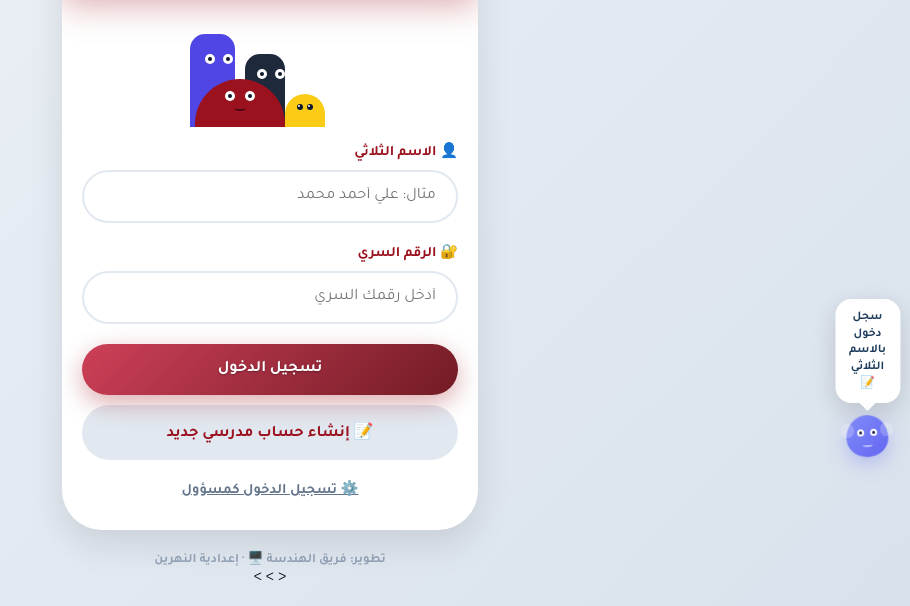
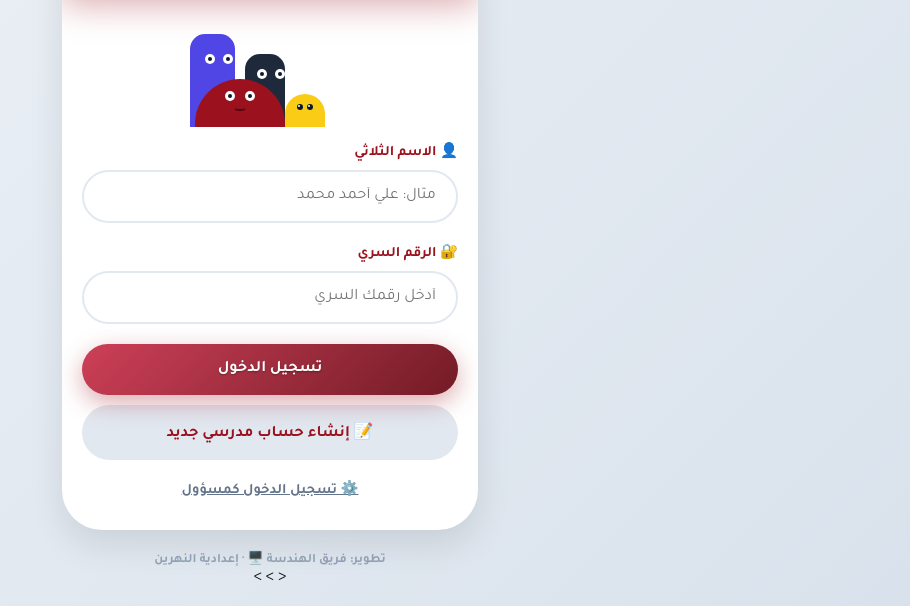
Before and after one commit to alive555551/school-platform, a plain HTML site: page index.html in a window 1280 px wide. Shown: the part 194-800 px from the top of the page, without its empty margins (370-1280 px from the left). Drawn offline with nearby package versions, Linux system fonts and the light colour scheme.

Commit message:
Remove fly helper and associated styles
Removed fly helper and related animations from index.html.

```diff
--- a/index.html
+++ b/index.html
@@ -1399,19 +1399,7 @@ document.addEventListener('dblclick',function(e){
 .toggle-label.active-elec{color:#fff!important;background:linear-gradient(135deg,#f59e0b,#d97706)!important;box-shadow:0 4px 12px rgba(245,158,11,.3)!important}
 .switch{display:none!important}
 .fly-helper{position:fixed;z-index:99998;bottom:140px;right:15px;pointer-events:none;transition:all 1s cubic-bezier(.34,1.56,.64,1)}
-.fly-helper.fly-hide{opacity:0;transform:scale(.2) translateY(50px);pointer-events:none}
-.fly-bubble{position:absolute;bottom:115%;left:50%;transform:translateX(-50%);background:#fff;color:#1e3c5c;padding:10px 14px;border-radius:16px;font-size:.75rem;font-weight:700;box-shadow:0 8px 25px rgba(0,0,0,.15);pointer-events:auto;max-width:240px;text-align:center;white-space:normal;line-height:1.4}
-.fly-bubble::after{content:'';position:absolute;top:100%;left:50%;transform:translateX(-50%);border:8px solid transparent;border-top-color:#fff}
-.fly-creature{width:55px;height:55px;position:relative;animation:flyFloat 2.5s ease-in-out infinite;pointer-events:auto;cursor:pointer}
-@keyframes flyFloat{0%,100%{transform:translateY(0) rotate(0)}25%{transform:translateY(-10px) rotate(-3deg)}50%{transform:translateY(-5px) rotate(0)}75%{transform:translateY(-12px) rotate(3deg)}}
-.fly-body-main{width:42px;height:42px;background:linear-gradient(135deg,#818cf8,#6366f1);border-radius:50% 50% 50% 50%/55% 55% 45% 45%;position:absolute;bottom:0;left:6px;box-shadow:0 6px 20px rgba(99,102,241,.35)}
-.fly-eye-w{width:7px;height:7px;background:#fff;border-radius:50%;position:absolute;top:14px}
-.fly-eye-l{left:11px}.fly-eye-r{left:24px}
-.fly-pupil-w{width:3.5px;height:3.5px;background:#1e1b4b;border-radius:50%;margin:1.5px auto 0}
-.fly-wing-w{width:13px;height:20px;background:rgba(255,255,255,.22);border-radius:50%;position:absolute;top:5px;animation:flyWing .4s ease-in-out infinite alternate}
-.fly-wing-l{right:-5px}.fly-wing-r{left:-5px}
-@keyframes flyWing{0%{transform:rotate(-15deg) scaleY(.65)}100%{transform:rotate(15deg) scaleY(1)}}
-.fly-mouth{width:10px;height:5px;border-bottom:2.5px solid rgba(255,255,255,.5);border-radius:0 0 50% 50%;position:absolute;bottom:10px;left:16px}
+
 .skcard{background:#fff;border:2px solid #e2e8f0;border-radius:18px;padding:11px 6px;text-align:center;cursor:pointer;transition:.25s;box-shadow:0 3px 10px rgba(0,0,0,.03)}
 .skcard:active{transform:scale(.93)}
 .skcard.skon{border-color:#10b981;background:rgba(16,185,129,.04)}
@@ -1443,15 +1431,8 @@ document.addEventListener('dblclick',function(e){
 <script>
 var _SKINS=[{id:"default",n:"الأصلي",c:0,bg:"#9B111E",m:"rgba(0,0,0,.3)"},{id:"ocean",n:"محيط",c:30,bg:"#3b82f6",m:"#1e3a8a"},{id:"sunset",n:"غروب",c:30,bg:"#f97316",m:"#7c2d12"},{id:"grape",n:"عنبي",c:40,bg:"#8b5cf6",m:"#3b0764"},{id:"rose",n:"وردي",c:40,bg:"#ec4899",m:"#831843"},{id:"mint",n:"نعناع",c:50,bg:"#2dd4bf",m:"#134e4a"},{id:"gold",n:"ذهبي",c:80,bg:"linear-gradient(135deg,#f59e0b,#d97706)",m:"#78350f"},{id:"lava",n:"حمم",c:100,bg:"linear-gradient(135deg,#ef4444,#7f1d1d)",m:"#450a0a"},{id:"ice",n:"جليد",c:100,bg:"linear-gradient(135deg,#67e8f9,#06b6d4)",m:"#164e63"},{id:"ghost",n:"شبح",c:120,bg:"#f1f5f9",m:"#94a3b8",bd:"#e2e8f0"},{id:"shadow",n:"ظلام",c:150,bg:"#0f172a",m:"#38bdf8",ec:"#38bdf8",pc:"#0f172a"},{id:"neon",n:"نيون",c:200,bg:"#000",m:"#39ff14",ec:"#39ff14",pc:"#000",gl:"0 0 12px rgba(57,255,20,.5)"},{id:"galaxy",n:"مجرة",c:250,bg:"linear-gradient(135deg,#4c1d95,#1e1b4b)",m:"#c4b5fd",ec:"#e0e7ff"},{id:"rainbow",n:"قوس قزح",c:300,bg:"linear-gradient(90deg,#ef4444,#f59e0b,#22c55e,#3b82f6,#8b5cf6)",m:"#1e293b"}];
 var _BOTQ=[{q:"عاصمة فرنسا؟",o:["لندن","باريس","برلين","مدريد"],a:1},{q:"كواكب المجموعة الشمسية؟",o:["7","8","9","10"],a:1},{q:"أكبر قارة؟",o:["أفريقيا","آسيا","أوروبا","أمريكا"],a:1},{q:"عاصمة العراق؟",o:["البصرة","بغداد","أربيل","الموصل"],a:1},{q:"ألوان قوس القزح؟",o:["5","6","7","8"],a:2},{q:"15×3=?",o:["30","45","50","60"],a:1},{q:"أطول نهر؟",o:["دجلة","النيل","الأمازون","المسيسبي"],a:1},{q:"أصغر دولة؟",o:["موناكو","الفاتيكان","سان مارينو","مالطا"],a:1},{q:"كم عظمة بالجسم؟",o:["186","206","256","306"],a:1},{q:"أكبر محيط؟",o:["الأطلسي","الهادئ","الهندي","المتجمد"],a:1}];
-var _HMSG=["مرحباً! أنا دليلك ✨","سجل دخول بالاسم الثلاثي 📝","اختر المدرسة أو الإنجليزي 👆","جرب مختبر الكهرباء ⚡","العب تحديات واربح نقاط 🎮","اضغط عليّ للإخفاء 👋"];
 
 (function(){
-var _fh=document.createElement('div');
-_fh.className='fly-helper';
-_fh.innerHTML='<div class="fly-bubble">'+_HMSG[0]+'</div><div class="fly-creature"><div class="fly-body-main"><div class="fly-eye-w fly-eye-l"><div class="fly-pupil-w"></div></div><div class="fly-eye-w fly-eye-r"><div class="fly-pupil-w"></div></div><div class="fly-mouth"></div><div class="fly-wing-w fly-wing-l"></div><div class="fly-wing-w fly-wing-r"></div></div></div>';
-document.body.appendChild(_fh);
-var _hs=0;setInterval(function(){_hs=(_hs+1)%_HMSG.length;var b=_fh.querySelector('.fly-bubble');if(b)b.textContent=_HMSG[_hs]},4500);
-_fh.querySelector('.fly-creature').addEventListener('click',function(){_fh.classList.add('fly-hide');setTimeout(function(){_fh.style.display='none'},700)});
 
 function _applySkin(){var id=localStorage.getItem('char_skin')||'default';var m=document.querySelector('.char-main');var arms=document.querySelectorAll('.arm');if(!m)return;_SKINS.forEach(function(s){m.classList.remove('cskin-'+s.id);arms.forEach(function(a){a.classList.remove('cskin-'+s.id)})});if(id!=='default'){m.classList.add('cskin-'+id);arms.forEach(function(a){a.classList.add('cskin-'+id)})}}
 new MutationObserver(function(){if(document.querySelector('.char-main'))_applySkin()}).observe(document.body,{childList:true,subtree:true});
```
